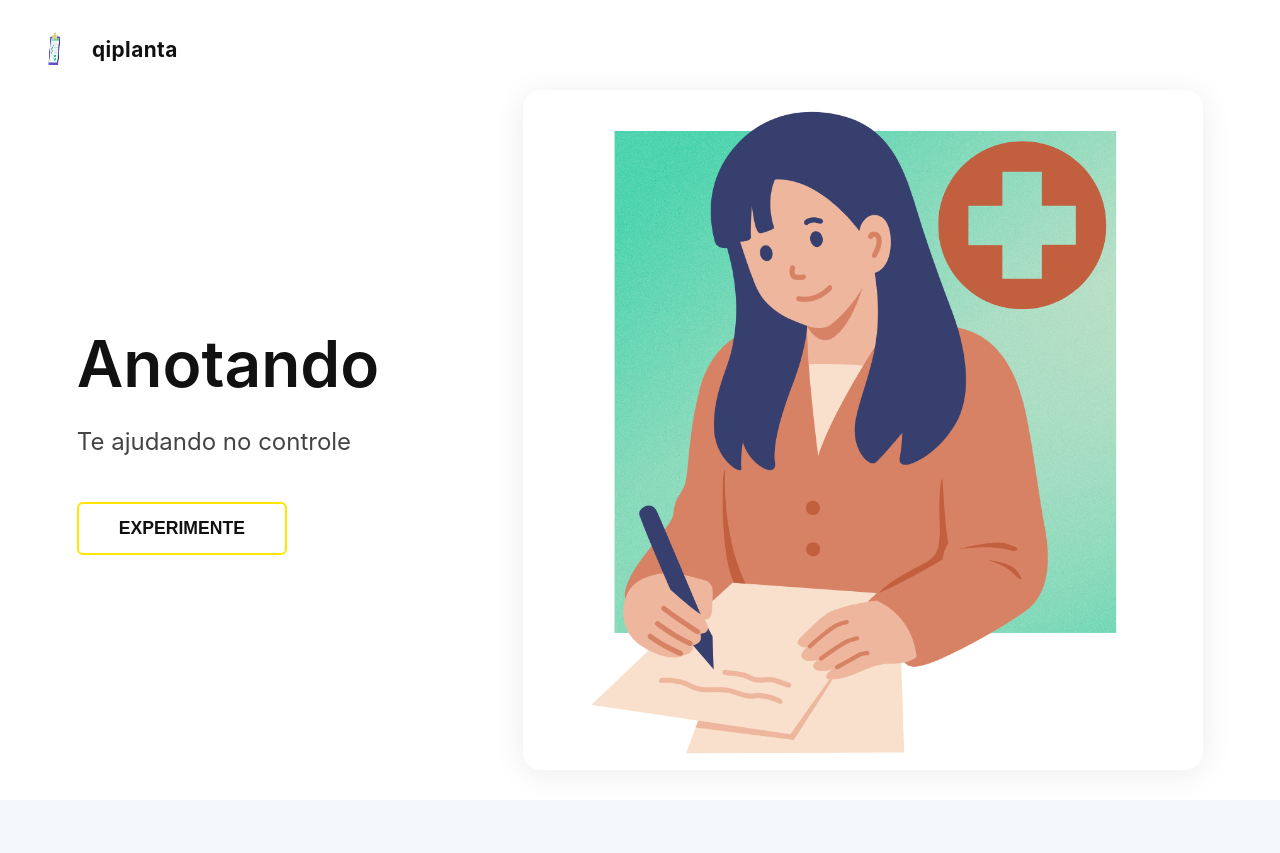
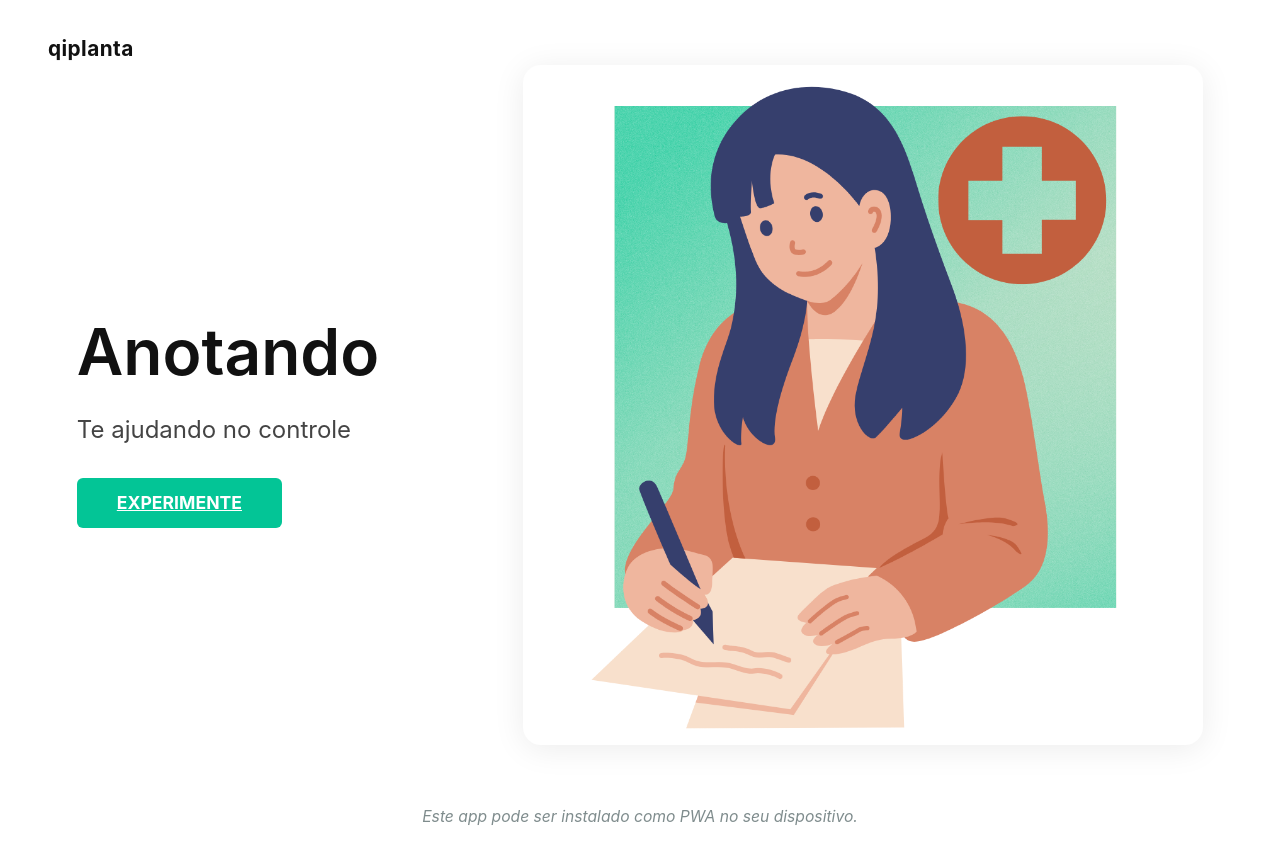
Before and after one commit to HubMaia/Anotando, a React (Create React App) app in the folder frontend/: page / in a window 1280 px wide. Before the commit the page ends 800 px from the top, so only its background shows below. Built offline with nearby package versions, Linux system fonts and the light colour scheme.

Commit message:
ajuste: texto PWA no rodapé da landing page

```diff
--- a/frontend/src/components/LandingPage.css
+++ b/frontend/src/components/LandingPage.css
@@ -14,9 +14,11 @@
 }
 
 .landing-logo {
-  width: 36px;
-  height: 36px;
-  margin-right: 0.5rem;
+  height: 48px;
+  width: auto;
+  margin-right: 0.75rem;
+  object-fit: contain;
+  display: block;
 }
 
 .landing-brand {
@@ -52,9 +54,9 @@
 }
 
 .landing-btn {
-  background: transparent;
-  color: #111;
-  border: 2px solid #ffe600;
+  background: #03c596;
+  color: #fff;
+  border: none;
   padding: 0.9rem 2.5rem;
   font-size: 1.1rem;
   font-weight: 700;
@@ -64,8 +66,8 @@
 }
 
 .landing-btn:hover {
-  background: #ffe600;
-  color: #111;
+  background: #02a37d;
+  color: #fff;
 }
 
 .landing-illustration img {
@@ -74,6 +76,20 @@
   border-radius: 18px;
   box-shadow: 0 4px 32px rgba(0,0,0,0.08);
   background: #fff;
+}
+
+.landing-pwa-info {
+  font-size: 0.98rem;
+  color: #7f8c8d;
+  margin-top: 0.7rem;
+  font-style: italic;
+}
+
+.landing-footer {
+  width: 100%;
+  text-align: center;
+  margin-top: 2.5rem;
+  margin-bottom: 1.5rem;
 }
 
 @media (max-width: 900px) {
--- a/frontend/src/components/LandingPage.jsx
+++ b/frontend/src/components/LandingPage.jsx
@@ -1,25 +1,29 @@
 import React from 'react';
 import './LandingPage.css';
-import logo from '../assets/images/ANOTANDO-LOGO.png';
+// import logo from '../assets/images/ANOTANDO-LOGO.png';
 import illustration from '../assets/images/LANDINGPAGE-GIRL.png';
+import { Link } from 'react-router-dom';
 
 const LandingPage = () => {
   return (
     <div className="landing-container">
       <header className="landing-header">
-        <img src={logo} alt="qiplanta logo" className="landing-logo" />
+        {/* <img src={logo} alt="qiplanta logo" className="landing-logo" /> */}
         <span className="landing-brand">qiplanta</span>
       </header>
       <main className="landing-main">
         <section className="landing-info">
           <h1 className="landing-title">Anotando</h1>
           <p className="landing-subtitle">Te ajudando no controle</p>
-          <button className="landing-btn">EXPERIMENTE</button>
+          <Link to="/dashboard" className="landing-btn">EXPERIMENTE</Link>
         </section>
         <section className="landing-illustration">
           <img src={illustration} alt="Ilustração anotando" />
         </section>
       </main>
+      <footer className="landing-footer">
+        <p className="landing-pwa-info"><em>Este app pode ser instalado como PWA no seu dispositivo.</em></p>
+      </footer>
     </div>
   );
 };
```
